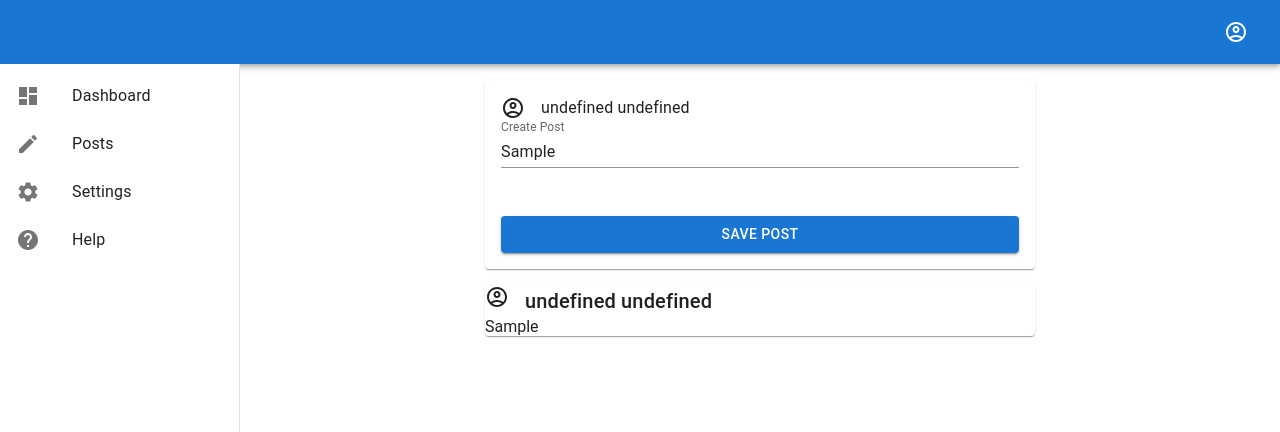
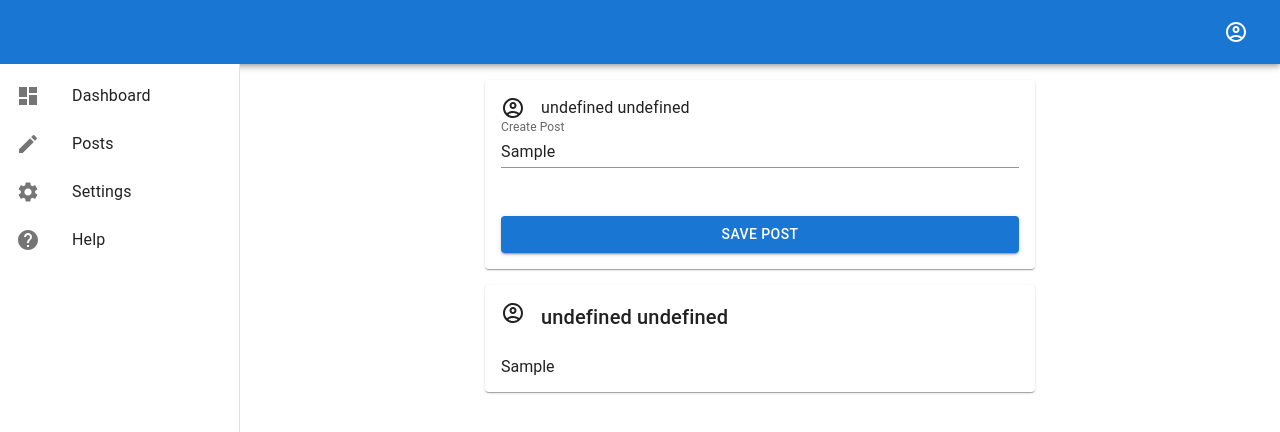
Before and after one commit to wojtek99955/mui-demo-website, a React (Create React App) app: page /posts in a window 1280 px wide. Both pictures are taken after typing "Sample" into the empty fields and a click on the button "SAVE POST". Shown: the top 432 px of the page. Built offline with nearby package versions, Linux system fonts and the light colour scheme.

Commit message:
posts list styles update

```diff
--- a/src/components/PostList/PostList.js
+++ b/src/components/PostList/PostList.js
@@ -12,10 +12,11 @@ function PostList() {
 
   return (
     <>
+      <Stack spacing={3} sx={{ maxWidth: "550px", margin: "auto" }}>
         {posts.map((post) => {
           return (
-          <Card>
-            <Stack direction="row" spacing={2}>
+            <Card sx={{ padding: "1rem" }}>
+              <Stack direction="row" spacing={2} mb={3}>
                 <UserIcon />
                 <Typography variant="h6">{`${post.name} ${post.surname}`}</Typography>
               </Stack>
@@ -23,6 +24,7 @@ function PostList() {
             </Card>
           );
         })}
+      </Stack>
     </>
   );
 }
--- a/src/components/Posts/Posts.js
+++ b/src/components/Posts/Posts.js
@@ -4,6 +4,10 @@ import PostList from "../PostList/PostList";
 
 const Container = styled.div`
   margin: 0 auto;
+  height: 500px;
+  overflow: scroll;
+  width: 100%;
+  height: 90vh;
 `;
 
 function Posts() {
```
Lines whose indentation alone changed are shown as unchanged.
